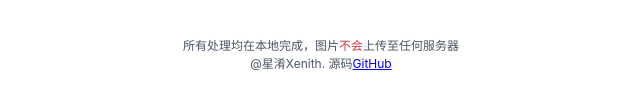
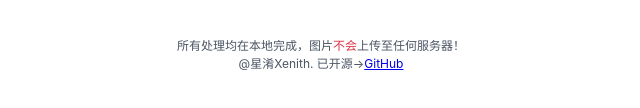
Before and after one commit to Xenith-Ethereon/image-converter, a plain HTML site: page index.html in a window 1280 px wide. Shown: the part 372-480 px from the top of the page, 319-959 px from the left. Drawn offline with Linux system fonts and the light colour scheme.

Commit message:
一些强调

```diff
--- a/index.html
+++ b/index.html
@@ -117,8 +117,8 @@
     </section>
 
     <footer class="app-footer">
-      <p>所有处理均在本地完成，图片<a style="color: #dc3545;">不会</a>上传至任何服务器</p>
-      <p>@星淆Xenith. 源码<a href="https://github.com/Xenith-Ethereon/image-converter" target="_blank" rel="noopener noreferrer">GitHub</a></p>
+      <p>所有处理均在本地完成，图片<a style="color: #dc3545;">不会</a>上传至任何服务器！</p>
+      <p>@星淆Xenith. 已开源→<a href="https://github.com/Xenith-Ethereon/image-converter" target="_blank" rel="noopener noreferrer">GitHub</a></p>
     </footer>
   </main>
 
```
